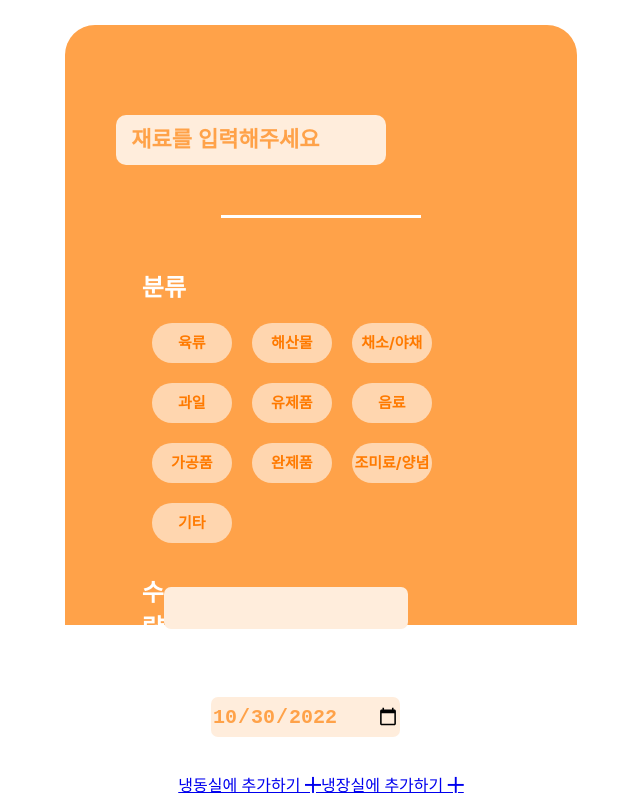
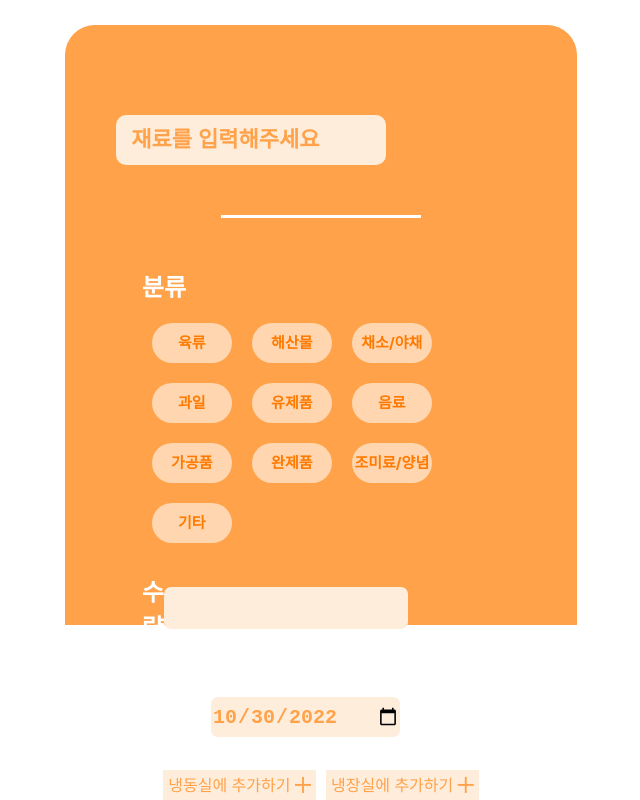
Before and after one commit to codestates-seb/seb39_main_002, a React (Create React App) app in the folder client/: page /addfood in a window 1280 px wide. Shown: the part 186-986 px from the top of the page, without its empty margins (319-959 px from the left). Built offline with nearby package versions, Linux system fonts and the light colour scheme; no server answers.

Commit message:
link css

```diff
--- a/client/src/Addfood.js
+++ b/client/src/Addfood.js
@@ -272,6 +272,14 @@ export const Main = styled.div`
   }
   .bottomLink {
     a {
+      color: #ffa249;
+      background-color: #ffeddc;
+      text-decoration: none;
+      padding: 5px;
+      margin: 5px;
+    }
+    a:visited {
+      color: #ffa249;
     }
   }
 `;
--- a/client/src/Fooddetail.js
+++ b/client/src/Fooddetail.js
@@ -303,6 +303,14 @@ export const Main = styled.div`
   }
   .bottomLink {
     a {
+      color: #ffa249;
+      background-color: #ffeddc;
+      text-decoration: none;
+      padding: 5px;
+      margin: 5px;
+    }
+    a:visited {
+      color: #ffa249;
     }
   }
 `;
```
